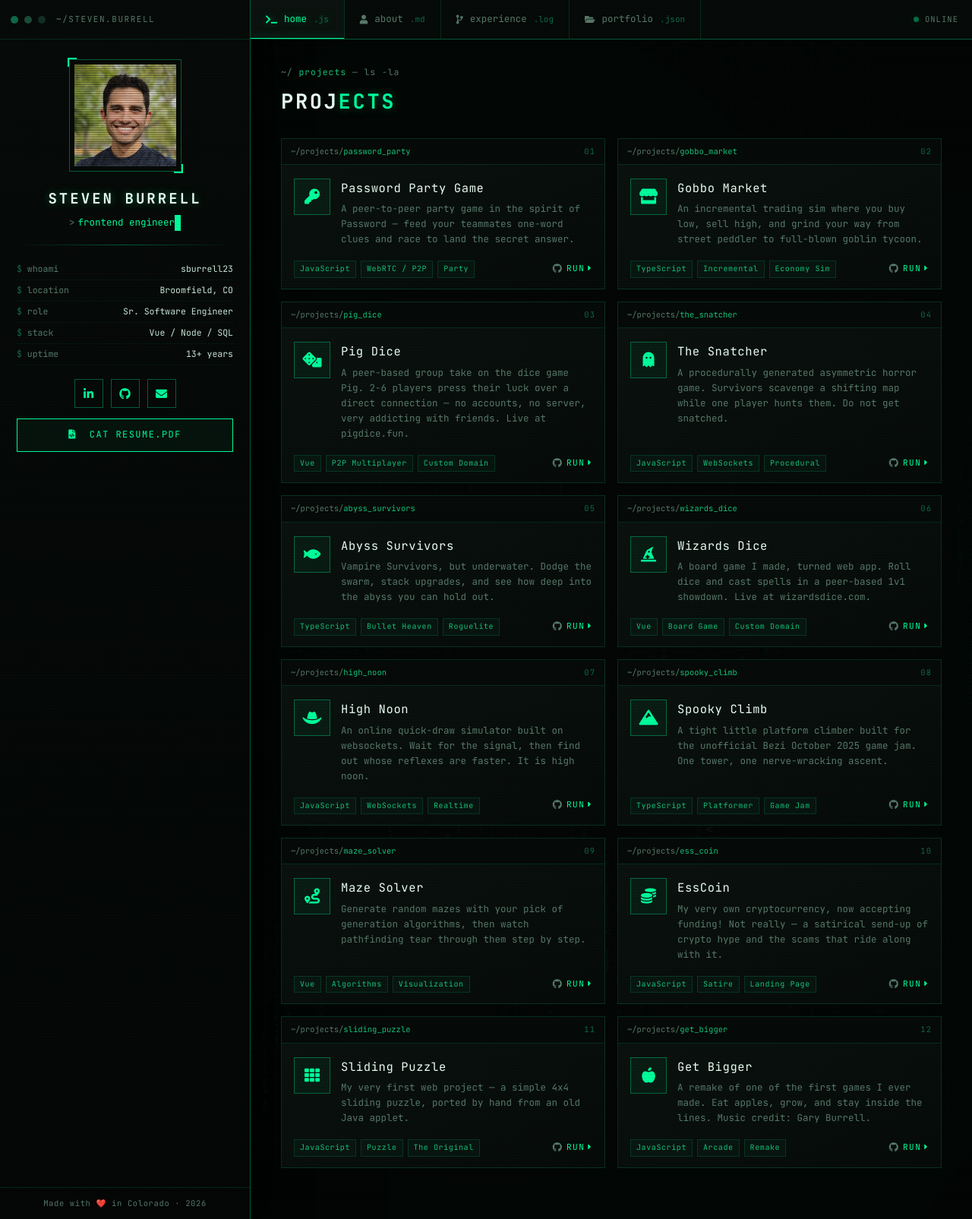
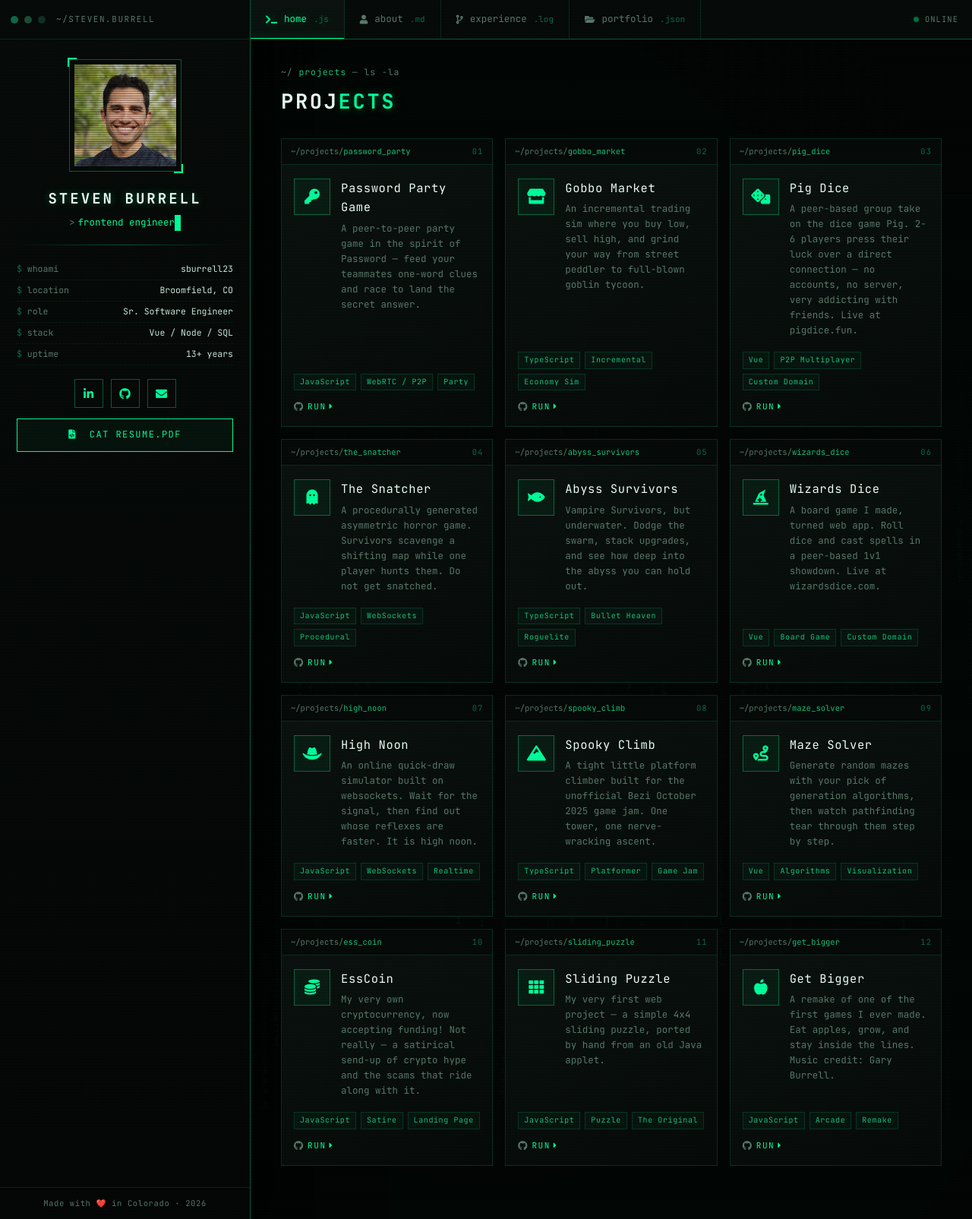
Before and after one commit to SBurrell23/SBDC, a PHP site: page / in a window 1280 px wide. Shown: the whole page at 76% size. Run offline with PHP 8.4, Linux system fonts and the light colour scheme.

Commit message:
Let the project grid reach 4 columns on wide screens
auto-fill with a 340px minimum topped out at 3 columns: a 4th track
needed 1408px, just past the 1400px view cap. Step the column count
explicitly at breakpoints that account for the 330px sidebar, and give
the home view a wider cap than the prose tabs so 4 columns get room.

1 col below 900, 2 to 1280, 3 to 1560, 4 above.

Co-Authored-By: Claude Opus 5 <noreply@anthropic.com>

```diff
--- a/css/theme.css
+++ b/css/theme.css
@@ -377,6 +377,8 @@ button { font: inherit; color: inherit; background: none; border: 0; cursor: poi
   position: relative;
 }
 .view { display: none; padding: 34px 40px 70px; max-width: 1400px; }
+/* The card grid earns more room than the prose tabs do. */
+#view-home { max-width: 1720px; }
 .view.active { display: block; animation: viewIn 0.35s ease both; }
 @keyframes viewIn {
   from { opacity: 0; transform: translateY(10px); }
@@ -435,8 +437,15 @@ button { font: inherit; color: inherit; background: none; border: 0; cursor: poi
 /* ------------------------------------------------------------ projects -- */
 .proj-grid {
   display: grid;
-  grid-template-columns: repeat(auto-fill, minmax(340px, 1fr));
+  grid-template-columns: repeat(2, minmax(0, 1fr));
   gap: 16px;
+}
+/* Breakpoints account for the 330px sidebar + 40px view padding either side. */
+@media (min-width: 1280px) {
+  .proj-grid { grid-template-columns: repeat(3, minmax(0, 1fr)); }
+}
+@media (min-width: 1560px) {
+  .proj-grid { grid-template-columns: repeat(4, minmax(0, 1fr)); }
 }
 
 .proj {
```
